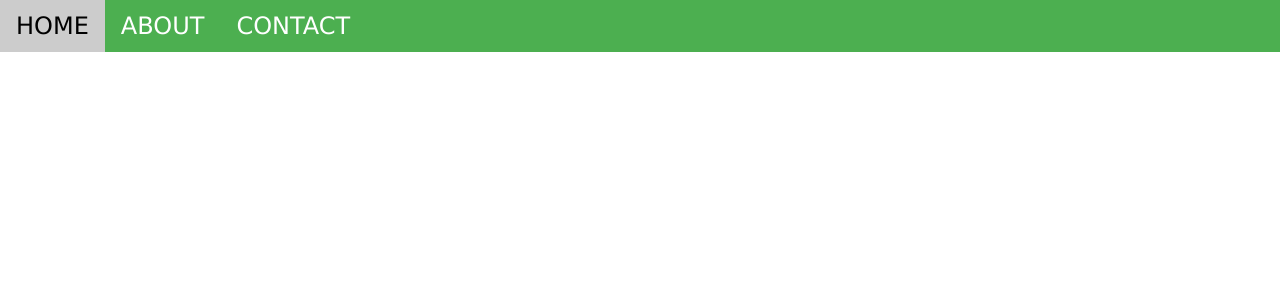
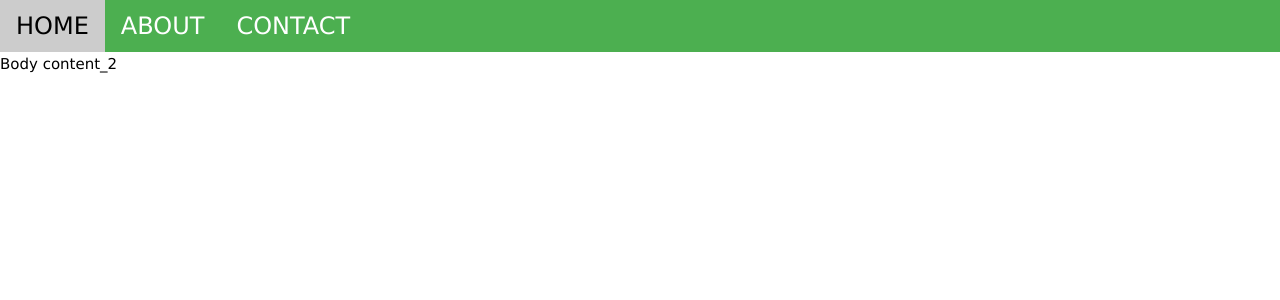
Before and after one commit to jasonmccormack/UTC-STUDENT-PROJECT, a Django app: page / in a window 1280 px wide. Shown: the top 300 px of the page. Run offline with Django 3.2, Linux system fonts and the light colour scheme.

Commit message:
Added new block to base.html

```diff
--- a/TeamX/templates/base.html
+++ b/TeamX/templates/base.html
@@ -18,6 +18,10 @@
         {% block content %}
             Body content
         {% endblock %}
+
+        {% block content_2 %}
+            Body content_2
+        {% endblock %}
         {% include "./html/footer.html" %}
     </body>
 </html>
```
